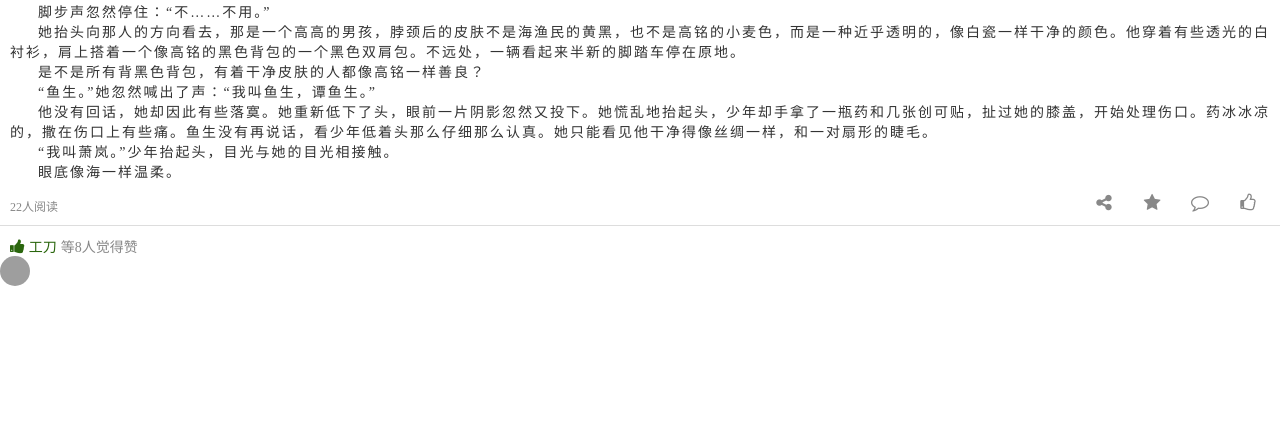
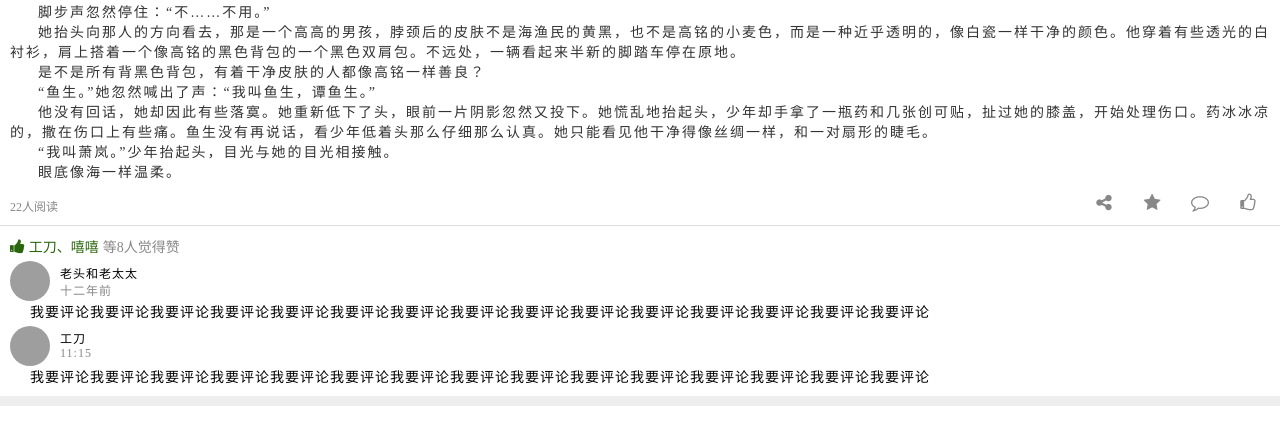
Before and after one commit to Jyonn/QingningWork, a Django app: page / in a window 1280 px wide. Shown: the part 1744-2170 px from the top of the page. Before the commit the page ends 2030 px from the top, so only its background shows below. Run offline with Django 3.2, Linux system fonts and the light colour scheme; grey boxes are pictures that could not be loaded.

Commit message:
with img

```diff
--- a/static_files/v2/css/style.css
+++ b/static_files/v2/css/style.css
@@ -287,7 +287,33 @@ hr {
         .event-list .event-item .thumb-list-container .thumb-list {
             color: #2A660D;
         }
-    .event-list .event-item .comment-container .comment .user--avatar {
-        height: 30px;
-        width: 30px;
+    .event-list .event-item .comment-container .comment {
+        position: relative;
+        margin-top: 5px;
+        letter-spacing: 1px;
     }
+    .event-list .event-item .comment-container .comment .user-comment-avatar {
+        height: 40px;
+        width: 40px;
+        margin-left: 10px;
+    }
+    .event-list .event-item .comment-container .comment .user-comment-name {
+        position: absolute;
+        left: 60px;
+        top: 3px;
+        font-size: 12px;
+        margin: 0;
+    }
+    .event-list .event-item .comment-container .comment .user-comment-time {
+        position: absolute;
+        left: 60px;
+        top: 20px;
+        font-size: 12px;
+        color: #888888;
+        margin: 0;
+    }
+    .event-list .event-item .comment-container .comment .user-comment-content {
+        font-size: 14px;
+        margin: 0 10px 0 30px;
+
+    }
--- a/templates/v2/work.html
+++ b/templates/v2/work.html
@@ -93,24 +93,34 @@
 	眼底像海一样温柔。</textarea>
             </label>
             <div class="foot-info">
-                <div><i class="fa fa-share-alt"></i></div>
-                <div><i class="fa fa-star"></i></div>
-                <div><i class="fa fa-comment-o"></i></div>
-                <div><i class="fa fa-thumbs-o-up"></i></div>
+                <div id="share-btn"><i class="fa fa-share-alt"></i></div>
+                <div id="mark-btn"><i class="fa fa-star"></i></div>
+                <div id="comment-btn"><i class="fa fa-comment-o"></i></div>
+                <div id="thumb-btn"><i class="fa fa-thumbs-o-up"></i></div>
                 <p class="read-num">22人阅读</p>
             </div>
             <hr>
             <div class="thumb-list-container">
                 <i class="fa fa-thumbs-up"></i>
-                <p class="thumb-list">工刀</p>
+                <p class="thumb-list">工刀、嘻嘻</p>
                 <p>等8人觉得赞</p>
             </div>
             <div class="comment-container">
                 <div class="comment">
-                    <img class="avatar user--avatar" src="/user/avatar/default-avatar-01.jpg">
+                    <img class="avatar user-comment-avatar" src="/user/avatar/default-avatar-01.jpg">
+                    <p class="user-comment-name">老头和老太太</p>
+                    <p class="user-comment-time">十二年前</p>
+                    <p class="user-comment-content">我要评论我要评论我要评论我要评论我要评论我要评论我要评论我要评论我要评论我要评论我要评论我要评论我要评论我要评论我要评论</p>
+                </div>
+                <div class="comment">
+                    <img class="avatar user-comment-avatar" src="/user/avatar/default-avatar-02.jpg">
+                    <p class="user-comment-name">工刀</p>
+                    <p class="user-comment-time">11:15</p>
+                    <p class="user-comment-content">我要评论我要评论我要评论我要评论我要评论我要评论我要评论我要评论我要评论我要评论我要评论我要评论我要评论我要评论我要评论</p>
                 </div>
             </div>
         </div>
+        <div class="event-item"></div>
     </div>
     <script src="https://cdn.bootcss.com/jquery/2.2.1/jquery.min.js"></script>
     <script src="{% static "v2/js/work.js" %}"></script>
```
Also changed, not shown: Comment/models.py (+31 -0 lines), BaseFunc/AGALEGA-Regular.otf (added).
